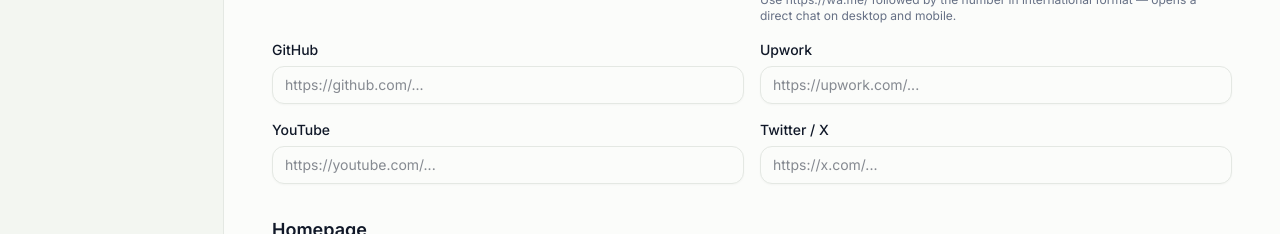
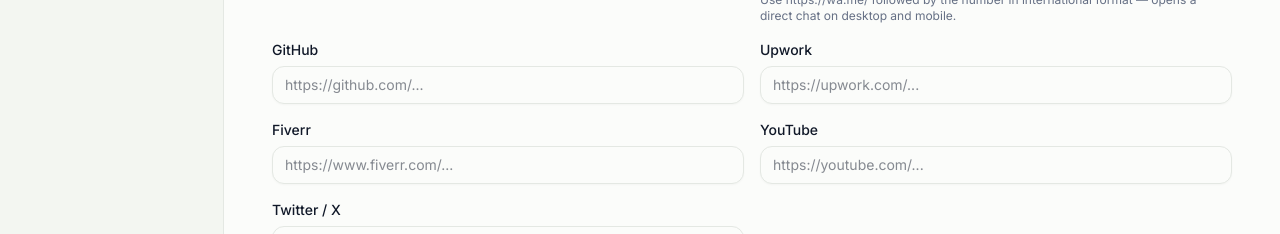
Before and after one commit to Md-Abdullah-321/md-abdullah, a Next.js app: page /admin/settings in a window 1280 px wide. Shown: the part 820-1054 px from the top of the page. Built offline with nearby package versions, Linux system fonts and the light colour scheme; no server answers; the database is empty.

Commit message:
feat: add Fiverr profile link support in settings and contact components

```diff
--- a/app/(marketing)/contact/page.tsx
+++ b/app/(marketing)/contact/page.tsx
@@ -26,8 +26,10 @@
   "M18.561 13.158c-1.102 0-2.135-.467-3.074-1.227l.228-1.076.008-.042c.207-1.143.849-3.06 2.839-3.06 1.492 0 2.703 1.212 2.703 2.703-.001 1.489-1.212 2.702-2.704 2.702zm0-8.14c-2.539 0-4.51 1.649-5.31 4.366-1.22-1.834-2.148-4.036-2.687-5.892H7.828v7.112c-.002 1.406-1.141 2.546-2.547 2.548-1.405-.002-2.543-1.143-2.545-2.548V3.492H0v7.112c0 2.914 2.37 5.303 5.281 5.303 2.913 0 5.283-2.389 5.283-5.303v-1.19c.529 1.107 1.182 2.229 1.974 3.221l-1.673 7.873h2.797l1.213-5.71c1.063.679 2.285 1.109 3.686 1.109 3 0 5.439-2.452 5.439-5.45 0-3-2.439-5.439-5.439-5.439z";
 const LINKEDIN_PATH =
   "M20.447 20.452h-3.554v-5.569c0-1.328-.027-3.037-1.852-3.037-1.853 0-2.136 1.445-2.136 2.939v5.667H9.351V9h3.414v1.561h.046c.477-.9 1.637-1.85 3.37-1.85 3.601 0 4.267 2.37 4.267 5.455v6.286zM5.337 7.433c-1.144 0-2.063-.926-2.063-2.065 0-1.138.92-2.063 2.063-2.063 1.14 0 2.064.925 2.064 2.063 0 1.139-.925 2.065-2.064 2.065zm1.782 13.019H3.555V9h3.564v11.452zM22.225 0H1.771C.792 0 0 .774 0 1.729v20.542C0 23.227.792 24 1.771 24h20.451C23.2 24 24 23.227 24 22.271V1.729C24 .774 23.2 0 22.222 0h.003z";
+const FIVERR_PATH =
+  "M23.004 15.588a.995.995 0 1 0 .002-1.99.995.995 0 0 0-.002 1.99zm-.996-3.705h-.85c-.546 0-.84.41-.84 1.092v2.466h-1.61v-3.558h-.684c-.547 0-.84.41-.84 1.092v2.466h-1.61v-4.874h1.61v.74c.264-.574.626-.74 1.163-.74h1.972v.74c.264-.574.625-.74 1.162-.74h.527v1.316zm-6.786 1.501h-3.359c.088.546.43.858 1.006.858.43 0 .732-.175.83-.487l1.425.4c-.351.848-1.22 1.364-2.255 1.364-1.748 0-2.549-1.355-2.549-2.515 0-1.14.703-2.505 2.45-2.505 1.856 0 2.471 1.384 2.471 2.408 0 .224-.01.37-.02.477zm-1.562-.945c-.04-.42-.342-.81-.889-.81-.508 0-.81.225-.908.81h1.797zM7.508 15.44h1.416l1.767-4.874h-1.62l-.86 2.837-.878-2.837H5.72l1.787 4.874zm-6.6 0H2.51v-3.558h1.524v3.558h1.591v-4.874H2.51v-.302c0-.332.235-.536.606-.536h.918V8.412H2.85c-1.162 0-1.943.712-1.943 1.755v.4H0v1.316h.908v3.558z";
 
-type MethodKind = "email" | "whatsapp" | "upwork" | "linkedin";
+type MethodKind = "email" | "whatsapp" | "upwork" | "fiverr" | "linkedin";
 
 type ContactMethod = {
   kind: MethodKind;
@@ -63,6 +65,12 @@
     description: "See my work history, client reviews and recent projects.",
     action: "View my Upwork profile",
   },
+  fiverr: {
+    label: "FIVERR",
+    detail: "Hire me through Fiverr",
+    description: "Browse my services and send a project request through Fiverr.",
+    action: "View Fiverr Profile",
+  },
   linkedin: {
     label: "LINKEDIN",
     detail: "Professional connection",
@@ -93,6 +101,7 @@
   email: { card: "h-4 w-4", row: "h-7 w-7 lg:h-9 lg:w-9" },
   whatsapp: { card: "h-4 w-4", row: "h-7 w-7 lg:h-9 lg:w-9" },
   upwork: { card: "h-[11px] w-4", row: "h-[19px] w-7 lg:h-[27px] lg:w-10" },
+  fiverr: { card: "h-[7px] w-[22px]", row: "h-[13px] w-[42px] lg:h-[16px] lg:w-[50px]" },
   linkedin: { card: "h-4 w-4", row: "h-[27px] w-[27px] lg:h-[34px] lg:w-[34px]" },
 };
 
@@ -104,6 +113,8 @@
       return <BrandIcon path={WHATSAPP_PATH} className={className} />;
     case "upwork":
       return <BrandIcon path={UPWORK_PATH} className={className} />;
+    case "fiverr":
+      return <BrandIcon path={FIVERR_PATH} className={className} />;
     case "linkedin":
       return <BrandIcon path={LINKEDIN_PATH} className={className} />;
   }
@@ -243,6 +254,16 @@
           },
         ]
       : []),
+    ...(settings.link_fiverr
+      ? [
+          {
+            ...METHOD_COPY.fiverr,
+            kind: "fiverr" as const,
+            href: settings.link_fiverr,
+            external: true,
+          },
+        ]
+      : []),
     ...(settings.link_linkedin
       ? [
           {
--- a/app/admin/settings/action.ts
+++ b/app/admin/settings/action.ts
@@ -24,6 +24,7 @@
   const link_linkedin = (formData.get("link_linkedin") as string)?.trim() || null;
   const link_github = (formData.get("link_github") as string)?.trim() || null;
   const link_upwork = (formData.get("link_upwork") as string)?.trim() || null;
+  const link_fiverr = (formData.get("link_fiverr") as string)?.trim() || null;
   const link_youtube = (formData.get("link_youtube") as string)?.trim() || null;
   const link_twitter = (formData.get("link_twitter") as string)?.trim() || null;
   const link_whatsapp = (formData.get("link_whatsapp") as string)?.trim() || null;
@@ -41,7 +42,7 @@
   }
 
   // Validate URLs
-  const urls = [profile_image_url, booking_url, link_linkedin, link_github, link_upwork, link_youtube, link_twitter, link_whatsapp];
+  const urls = [profile_image_url, booking_url, link_linkedin, link_github, link_upwork, link_fiverr, link_youtube, link_twitter, link_whatsapp];
   for (const url of urls) {
     if (url && !url.startsWith("http://") && !url.startsWith("https://")) {
       return { success: false, error: `Invalid URL: ${url}. Must start with http:// or https://` };
@@ -68,6 +69,7 @@
       link_linkedin,
       link_github,
       link_upwork,
+      link_fiverr,
       link_youtube,
       link_twitter,
       link_whatsapp,
--- a/app/admin/settings/settings-form.tsx
+++ b/app/admin/settings/settings-form.tsx
@@ -171,6 +171,10 @@
             <input type="url" id="link_upwork" name="link_upwork" defaultValue={settings.link_upwork ?? ""} placeholder="https://upwork.com/..." className="mt-1.5 block w-full rounded-md border border-input bg-background px-3 py-2 text-sm shadow-xs focus-visible:outline-none focus-visible:ring-2 focus-visible:ring-ring" />
           </div>
           <div>
+            <label htmlFor="link_fiverr" className="block text-sm font-medium">Fiverr</label>
+            <input type="url" id="link_fiverr" name="link_fiverr" defaultValue={settings.link_fiverr ?? ""} placeholder="https://www.fiverr.com/..." className="mt-1.5 block w-full rounded-md border border-input bg-background px-3 py-2 text-sm shadow-xs focus-visible:outline-none focus-visible:ring-2 focus-visible:ring-ring" />
+          </div>
+          <div>
             <label htmlFor="link_youtube" className="block text-sm font-medium">YouTube</label>
             <input type="url" id="link_youtube" name="link_youtube" defaultValue={settings.link_youtube ?? ""} placeholder="https://youtube.com/..." className="mt-1.5 block w-full rounded-md border border-input bg-background px-3 py-2 text-sm shadow-xs focus-visible:outline-none focus-visible:ring-2 focus-visible:ring-ring" />
           </div>
--- a/components/analytics/contact-link.tsx
+++ b/components/analytics/contact-link.tsx
@@ -18,7 +18,7 @@
   ...rest
 }: {
   href: string;
-  contactMethod: "email" | "whatsapp" | "upwork" | "linkedin";
+  contactMethod: "email" | "whatsapp" | "upwork" | "fiverr" | "linkedin";
   location: "contact_page" | "footer";
   external?: boolean;
   className?: string;
--- a/lib/analytics/data-layer.ts
+++ b/lib/analytics/data-layer.ts
@@ -40,7 +40,7 @@
     }
   | {
       event: "contact_click";
-      contact_method: "email" | "whatsapp" | "upwork" | "linkedin";
+      contact_method: "email" | "whatsapp" | "upwork" | "fiverr" | "linkedin";
       location: "contact_page" | "footer";
     }
   | {
--- a/lib/supabase/settings.ts
+++ b/lib/supabase/settings.ts
@@ -19,6 +19,7 @@
   link_linkedin: string | null;
   link_github: string | null;
   link_upwork: string | null;
+  link_fiverr: string | null;
   link_youtube: string | null;
   link_twitter: string | null;
   link_whatsapp: string | null;
@@ -44,6 +45,7 @@
   link_linkedin: null,
   link_github: null,
   link_upwork: null,
+  link_fiverr: null,
   link_youtube: null,
   link_twitter: null,
   link_whatsapp: null,
```
Also changed, not shown: 1 other file (tests, documents, lock files or other folders).
